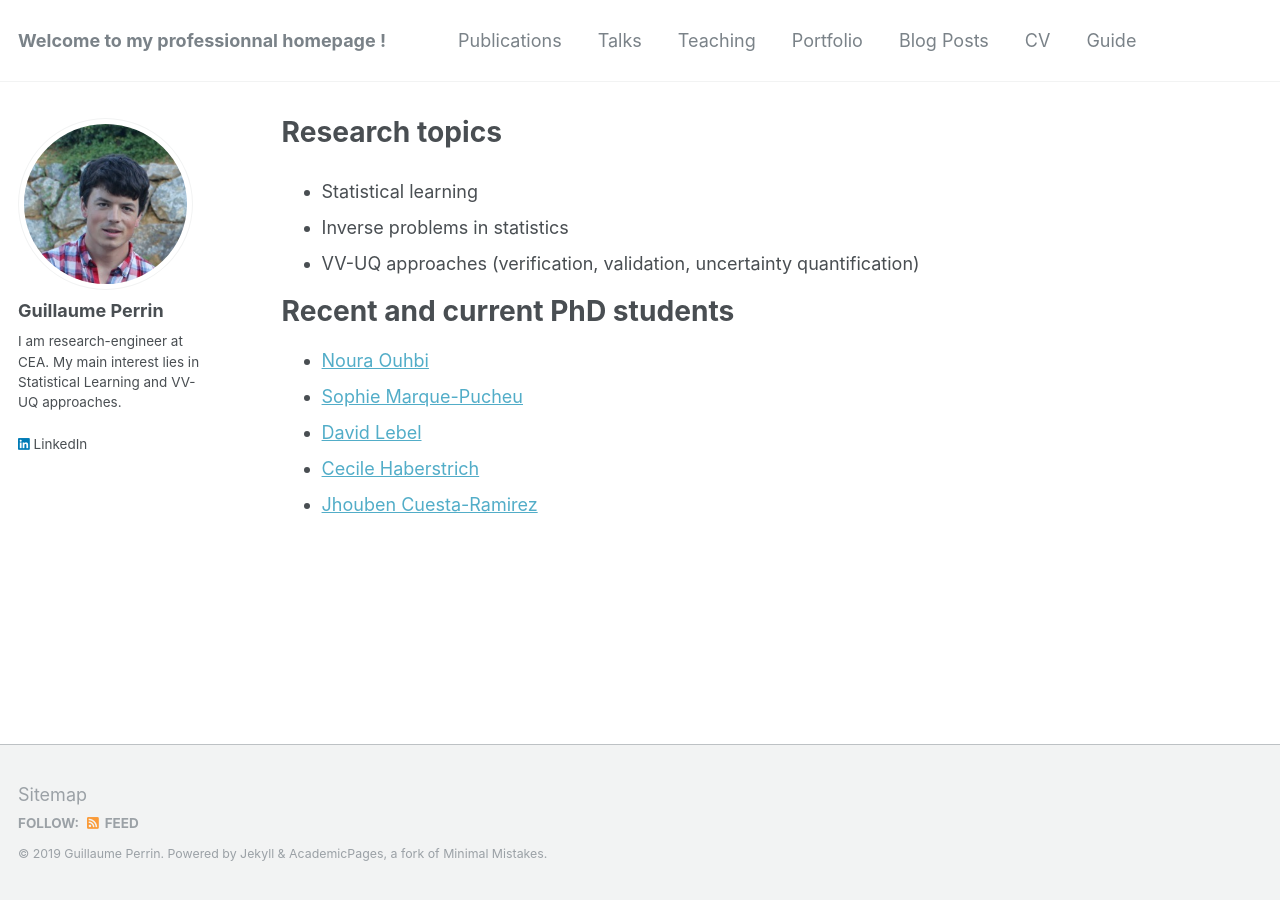
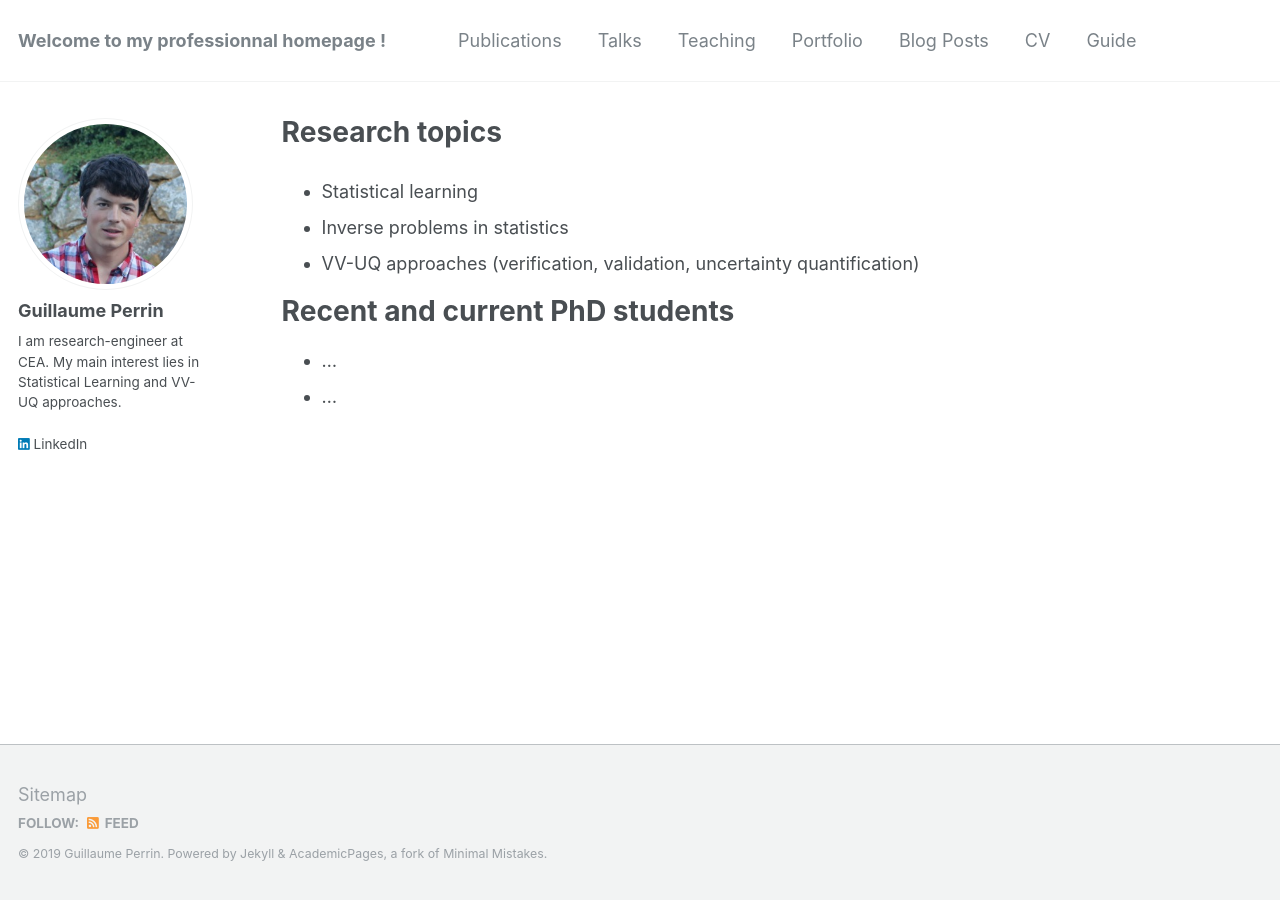
Before and after one commit to guillaumeperrin/guillaumeperrin.github.io, a Jekyll site: the page built from _pages/about.md, in a window 1280 px wide. Built offline with Jekyll 4.4.1, drawn with Linux system fonts in a browser that asks for light colours.

Commit message:
Update about.md

```diff
--- a/_pages/about.md
+++ b/_pages/about.md
@@ -13,8 +13,5 @@ redirect_from:
 
 Recent and current PhD students
 ======
-* [Noura Ouhbi](http://www.theses.fr/2017PESC1164)
-* [Sophie Marque-Pucheu](http://www.theses.fr/s180889)
-* [David Lebel](http://www.theses.fr/s143757)
-* [Cecile Haberstrich](https://www.linkedin.com/in/cecile-haberstich-36a01798)
-* [Jhouben Cuesta-Ramirez](https://www.linkedin.com/in/jhouben-janyk-cuesta-ramirez-400881113)
+* ...
+* ...
```
